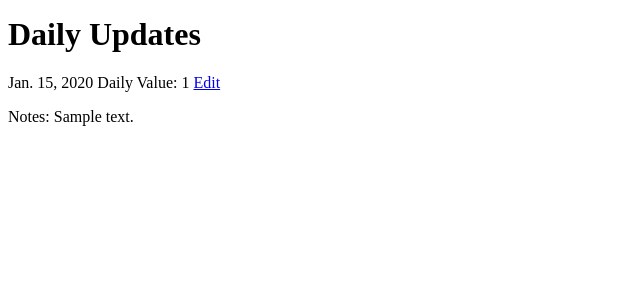
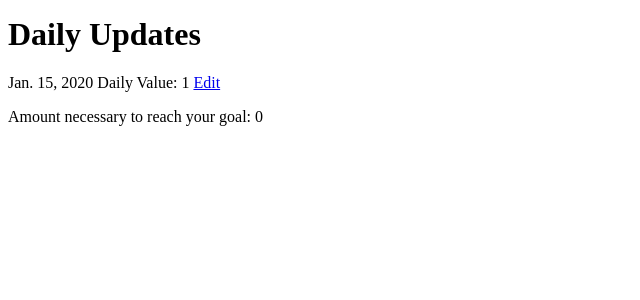
Before and after one commit to Momentum-Team-18/be-habit-tracker-SLehew, a Django app: page /tracker/1/goal_detail in a window 1280 px wide. Shown: the part 306-606 px from the top of the page, without its empty margins (0-640 px from the left). Run offline with Django 4.2, Linux system fonts and the light colour scheme; tables that the repository leaves empty hold one stand-in row (values such as "Sample post").

Commit message:
added difference from goal function now need to add progress chartn

```diff
--- a/templates/tracker/goal_detail.html
+++ b/templates/tracker/goal_detail.html
@@ -14,8 +14,7 @@
     <h1>Daily Updates</h1>
     {% for tracker in goal.Trackers.all %}
     <p>{{ tracker.check_in_date }} Daily Value: {{ tracker.todays_value }}   <a href={% url 'edit-tracker' tracker.id %}>Edit</a>
-    <p>Notes: {{ tracker.notes }}</p>
-    <!-- <li>Progress: {{ tracker.daily_progress }}</li> -->
+    <p>Amount necessary to reach your goal: {{ tracker.change_in_value }}</p>
     </p>
 
     {% endfor %}
--- a/tracker/models.py
+++ b/tracker/models.py
@@ -40,7 +40,7 @@ class Tracker(models.Model):
         Habit_Goal, on_delete=models.CASCADE, related_name='Trackers')
 
     def change_in_value(self):
-        result = self.todays_value - self.goal.goal_value
+        result = self.goal.goal_value - self.todays_value
         return result
 
     def __str__(self):
```
